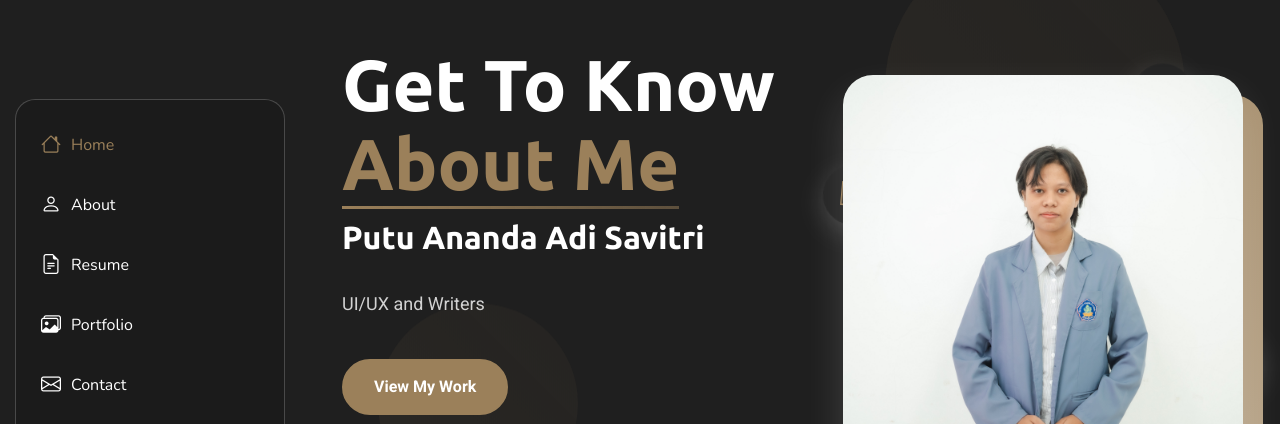
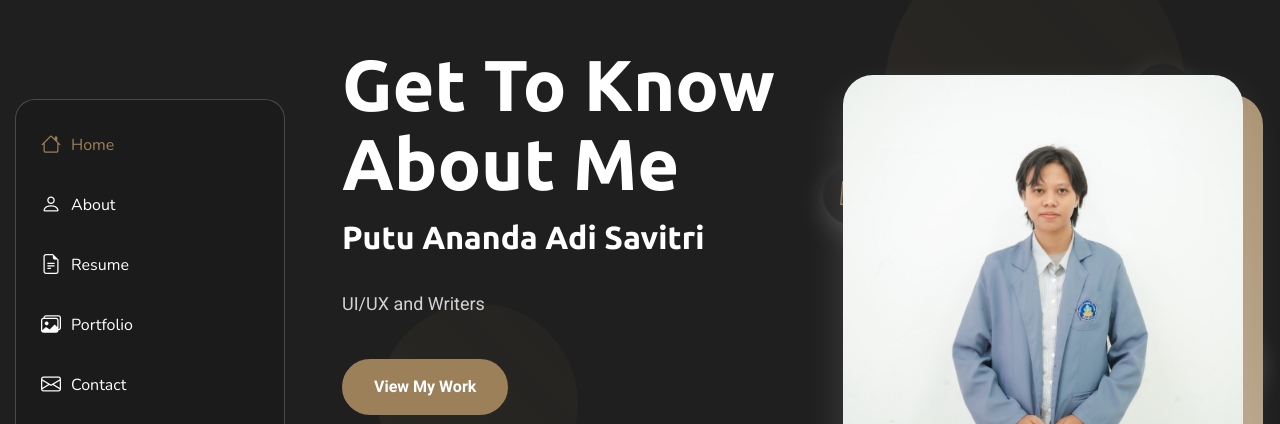
Before and after one commit to AnandaAdi-2215101057/maport.page, a plain HTML site: page index.html in a window 1280 px wide. Shown: the part 125-549 px from the top of the page. Drawn offline with nearby package versions, Linux system fonts and the light colour scheme.

Commit message:
Update index.html

```diff
--- a/index.html
+++ b/index.html
@@ -83,7 +83,7 @@
 
             <div class="col-lg-6" data-aos="fade-right" data-aos-delay="100">
               <div class="hero-text">
-                <h1>Get To Know <span class="accent-text">About Me</span></h1>
+                <h1>Get To Know About Me</h1>
                 <h2>Putu Ananda Adi Savitri</h2><br>
                 <p class="description">UI/UX and Writers</p>
 
```
